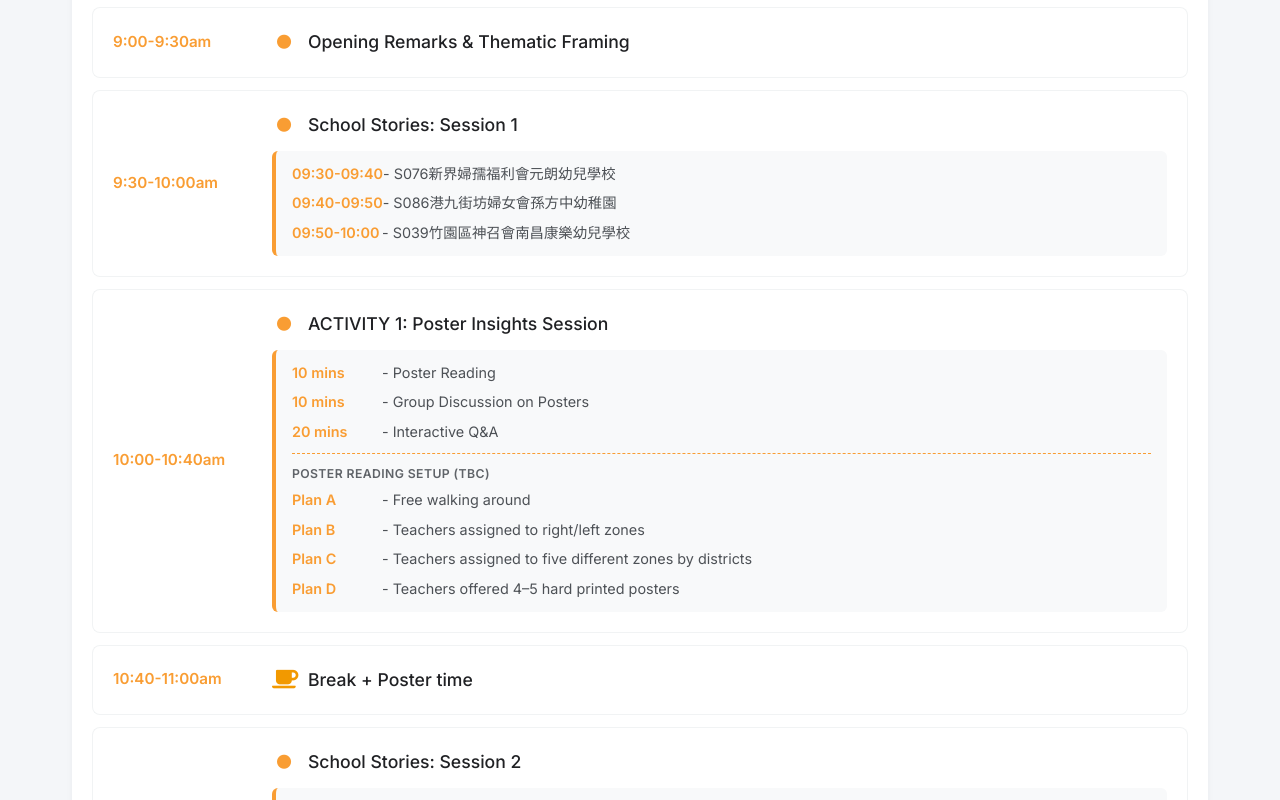
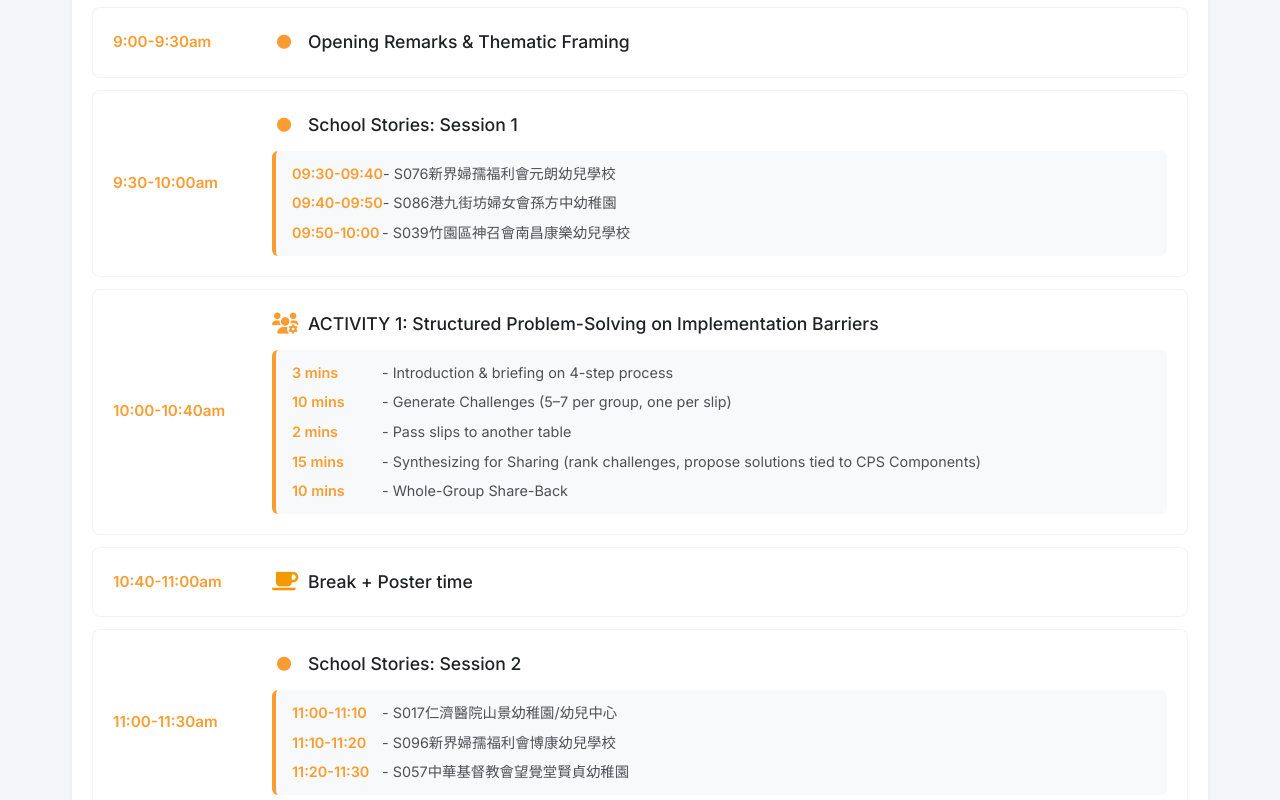
Before and after one commit to herman925/KSFreePlayConference, a website: page pages/schedule.html in a window 1280 px wide. Shown: the part 516-1316 px from the top of the page. Drawn offline with Linux system fonts and the light colour scheme.

Commit message:
feat: update activity details for structured problem-solving session

```diff
--- a/pages/schedule.html
+++ b/pages/schedule.html
@@ -197,18 +197,13 @@
                     <tr>
                         <td>10:00-10:40am</td>
                         <td>
-                            <div class="activity-title"><i class="fas fa-circle"></i> ACTIVITY 1: Poster Insights Session</div>
+                            <div class="activity-title"><i class="fas fa-users-cog"></i> ACTIVITY 1: Structured Problem-Solving on Implementation Barriers</div>
                             <div class="activity-details">
-                                <div class="activity-step"><strong>10 mins</strong> - Poster Reading</div>
-                                <div class="activity-step"><strong>10 mins</strong> - Group Discussion on Posters</div>
-                                <div class="activity-step"><strong>20 mins</strong> - Interactive Q&A</div>
-                                <div class="activity-plans-divider">
-                                    <div class="activity-plans-label">Poster Reading Setup (TBC)</div>
-                                    <div class="activity-step"><strong>Plan A</strong> - Free walking around</div>
-                                    <div class="activity-step"><strong>Plan B</strong> - Teachers assigned to right/left zones</div>
-                                    <div class="activity-step"><strong>Plan C</strong> - Teachers assigned to five different zones by districts</div>
-                                    <div class="activity-step"><strong>Plan D</strong> - Teachers offered 4–5 hard printed posters</div>
-                                </div>
+                                <div class="activity-step"><strong>3 mins</strong> - Introduction & briefing on 4-step process</div>
+                                <div class="activity-step"><strong>10 mins</strong> - Generate Challenges (5–7 per group, one per slip)</div>
+                                <div class="activity-step"><strong>2 mins</strong> - Pass slips to another table</div>
+                                <div class="activity-step"><strong>15 mins</strong> - Synthesizing for Sharing (rank challenges, propose solutions tied to CPS Components)</div>
+                                <div class="activity-step"><strong>10 mins</strong> - Whole-Group Share-Back</div>
                             </div>
                         </td>
                     </tr>
```
